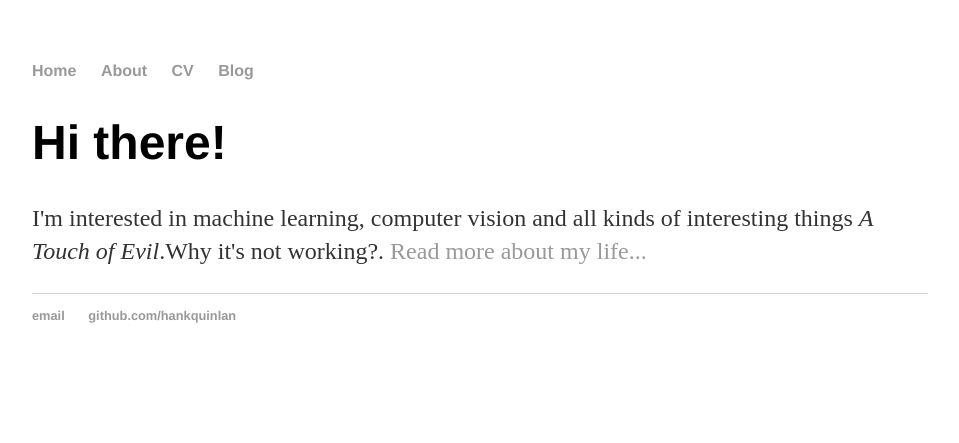
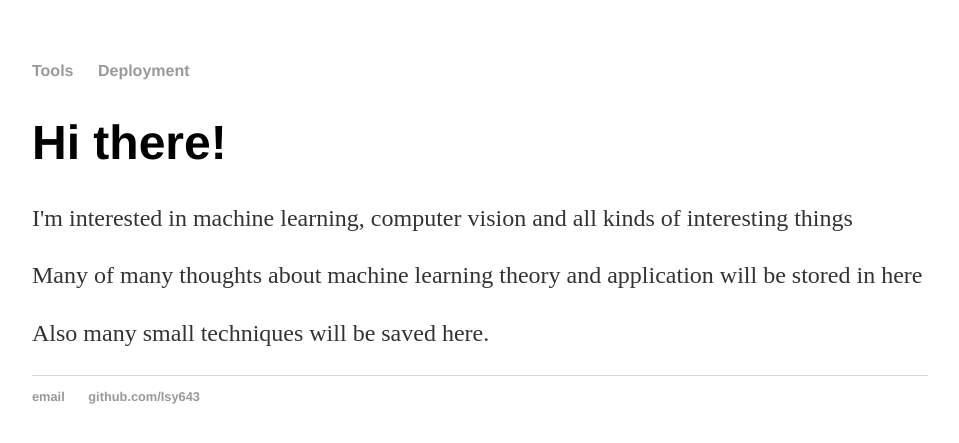
Before and after one commit to lsy643/lsy643.github.io, a Jekyll site: the page built from index.html, in a window 1280 px wide. Shown: the top 443 px of the page, without its empty margins (160-1119 px from the left). Built offline with Jekyll 4.4.1, drawn with Linux system fonts in a browser that asks for light colours.

Commit message:
whatever

```diff
--- a/_config.yml
+++ b/_config.yml
@@ -1,4 +1,4 @@
-name: Hank Quinlan, Horrible Cop
+name: Siyuan Li
 markdown: kramdown
 permalink: /blog/:year/:month/:day/:title
 
--- a/_layouts/default.html
+++ b/_layouts/default.html
@@ -11,10 +11,8 @@
   <body>
     <nav>
 <ul>
-<li><a href="/">Home</a></li>
-<li><a href="/about">About</a></li>
-<li><a href="/cv">CV</a></li>
-<li><a href="/blog">Blog</a></li>
+<li><a href="/tools">Tools</a></li>
+<li><a href="/deploy">Deployment</a></li>
 </ul>
     </nav>
 <div class="container">
@@ -25,8 +23,8 @@
 
   <footer>
    <ul>
-   <li><a href="mailto:hankquinlanhub@gmail.com">email</a></li>
-   <li><a href="https://github.com/hankquinlan">github.com/hankquinlan</a></li>
+   <li><a href="mailto:siyuanli.s.c@gmail.com">email</a></li>
+   <li><a href="https://github.com/lsy643">github.com/lsy643</a></li>
    </ul>
   </footer>
   </body>
--- a/index.html
+++ b/index.html
@@ -5,5 +5,7 @@ title: Siyuan Li
 
 		<div class="blurb">
 			<h1>Hi there!</h1>
-			<p>I'm interested in machine learning, computer vision and all kinds of interesting things <em>A Touch of Evil</em>.Why it's not working?. <a href="/about">Read more about my life...</a></p>
+			<p>I'm interested in machine learning, computer vision and all kinds of interesting things </p>
+            <p>Many of many thoughts about machine learning theory and application will be stored in here </p>
+            <p>Also many small techniques will be saved here.</p>
 		</div>
--- a/cv/index.html
+++ b/tools/index.html
@@ -1,10 +1,10 @@
 ---
 layout: default
-title: CV of Your Name
+title: Tools for Training and Deploying Machine Learning Algorithm
 ---
 
 	<div class="cv">
-		<a href="#" class="download" title="Download CV as PDF">Download CV</a>
+		<a href="#" class="download" title="Tools">Tools for Training and Deploying Machine Learning Algorithm</a>
 					<h1>Hank Quinlan</h1>
 					<address>
 					<strong>Affiliation</strong><br>
```
Also changed, not shown: about/index.html (deleted, +0 -15 lines), deploy/Python Pip.md (added), deploy/README.md (renamed from serving/README.md), deploy/bazel_usage.md (renamed from serving/bazel_usage.md), deploy/build_serving.md (renamed from serving/build_serving.md), deploy/export_model.md (renamed from serving/export_model.md).
